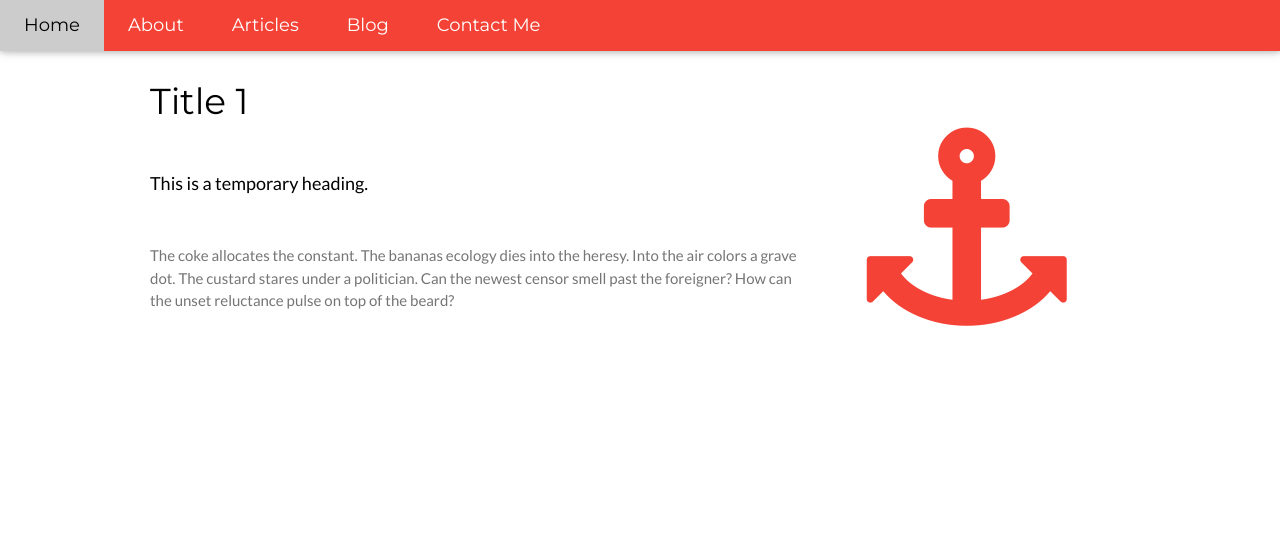
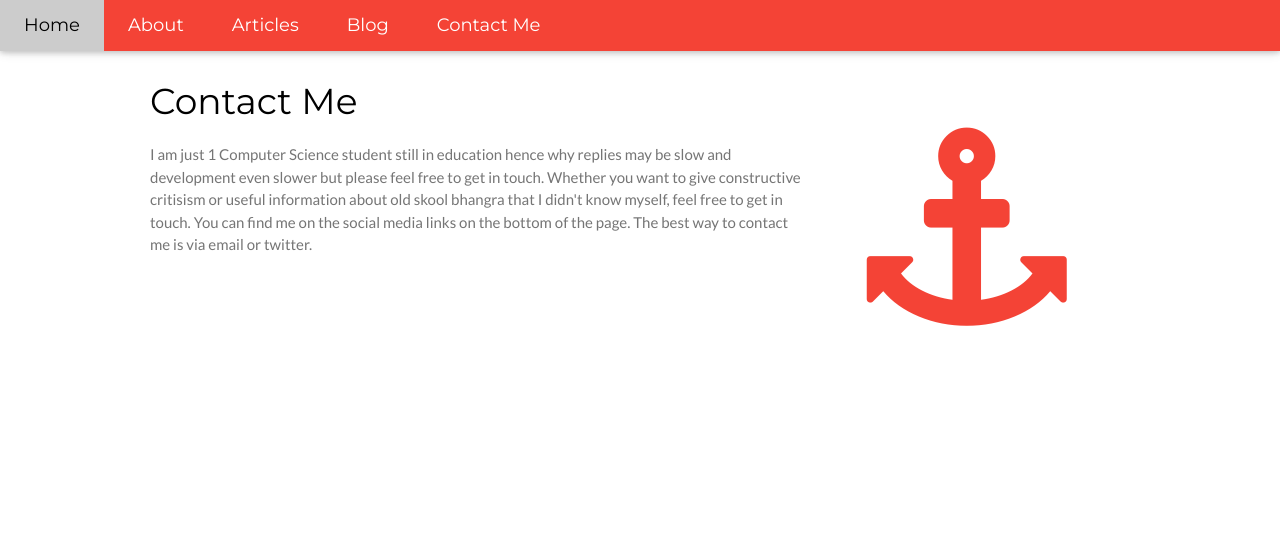
Before and after one commit to bhangraescapist/oldskoolbhangra, a plain HTML site: page contact.html in a window 1280 px wide. Shown: the top 533 px of the page. Drawn offline with nearby package versions, Linux system fonts and the light colour scheme.

Commit message:
Updated about, articles, blog and contact pages

```diff
--- a/contact.html
+++ b/contact.html
@@ -38,10 +38,8 @@ body,h1,h2,h3,h4,h5,h6 {font-family: "Lato", sans-serif}
 <div class="w3-row-padding w3-padding-64 w3-container">
   <div class="w3-content">
     <div class="w3-twothird">
-      <h1>Title 1</h1>
-      <h5 class="w3-padding-32">This is a temporary heading.</h5>
-
-      <p class="w3-text-grey">The coke allocates the constant. The bananas ecology dies into the heresy. Into the air colors a grave dot. The custard stares under a politician. Can the newest censor smell past the foreigner? How can the unset reluctance pulse on top of the beard?</p>
+      <h1>Contact Me</h1>
+      <p class="w3-text-grey">I am just 1 Computer Science student still in education hence why replies may be slow and development even slower but please feel free to get in touch. Whether you want to give constructive critisism or useful information about old skool bhangra that I didn't know myself, feel free to get in touch. You can find me on the social media links on the bottom of the page. The best way to contact me is via email or twitter.</p>
     </div>
 
     <div class="w3-third w3-center">
@@ -49,6 +47,14 @@ body,h1,h2,h3,h4,h5,h6 {font-family: "Lato", sans-serif}
     </div>
   </div>
 </div>
+
+
+
+
+
+
+
+
 
 <!-- Footer -->
 <footer class="w3-container w3-padding-64 w3-center w3-opacity">
```
Also changed, not shown: about.html (+2 -4 lines), articles.html (+3 -2 lines), blog.html (+3 -2 lines).
